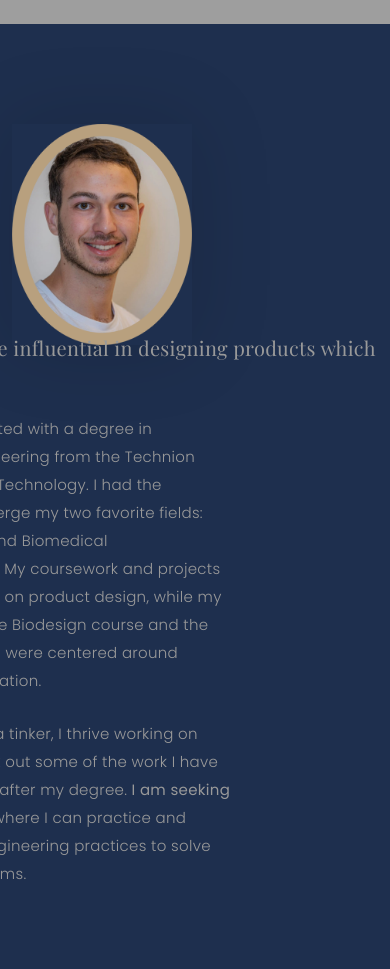
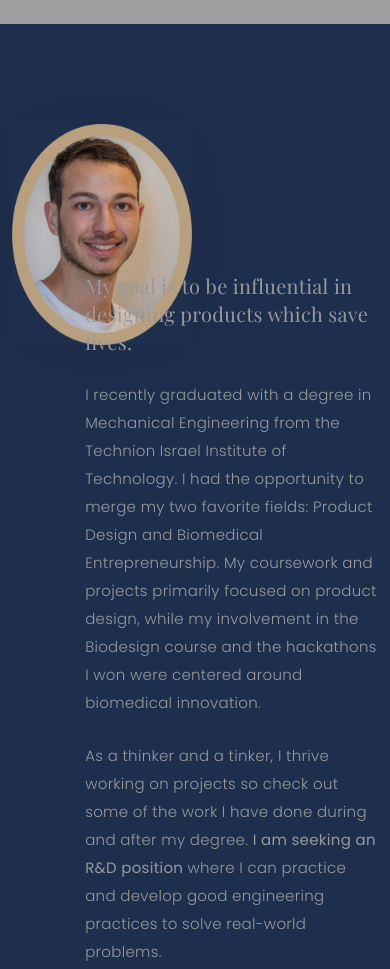
Before and after one commit to NoahB10/NoahB10.github.io, a plain HTML site: page index.html in a window 390 px wide. Shown: the part 820-1789 px from the top of the page. Drawn offline with nearby package versions, Linux system fonts and the light colour scheme; grey boxes are pictures that could not be loaded; a web font is replaced by a local one.

Commit message:
mobile updates pt2 about section

```diff
--- a/assets/css/style.css
+++ b/assets/css/style.css
@@ -594,15 +594,15 @@ p {
   font-family: "Playfair Display", serif;
   font-size: 28px;
   text-align: left;
-  margin-left: -40%;
-  margin-top: -3%;
+  margin-left: 20%;
+  margin-top: -20%;
 }
 
 #about .about-descr .separator {
-  max-width: 140%;
+  max-width: 100%;
   margin-bottom: 0;
   text-align: left;
-  margin-left: -40%;
+  margin-left: 20%;
 }
 
 /*--------------------------------------------------------------
--- a/index.html
+++ b/index.html
@@ -74,8 +74,35 @@
   </div><!-- End Hero -->
 
   <main id="main">
+    <!--- ======= About Section ======= -->
+    <div id="about" class="paddsection">
+      <div class="container">
+            <div class="div-img-bg">
+              <div class="about-img">
+                <img src="assets/img/headshot.png" class="img-responsive" alt="me">
+              </div>
+            </div>
+            <div class="about-descr">
 
-    <!-- ======= About Section ======= -->
+              <p class="p-heading"> My goal is to be influential in designing products which save lives.  </p>
+              <p class="separator">  I recently graduated with a degree in Mechanical Engineering from the Technion Israel Institute of Technology.
+                I had the opportunity to merge my two favorite fields: Product Design and Biomedical Entrepreneurship.
+                My coursework and projects primarily focused on product design, while my involvement in the Biodesign course and the hackathons I won were centered around biomedical innovation.
+              </p>
+<!--
+              <p class="separator"> My inquisitive nature constantly observes and questions the works of life. Gathering diverse information provides me with the necessary baseline to piece together multifaceted solutions.
+                My focus lies in obtaining extensive knowledge, experiences, skills, and connections that empower the creative genius essential for success in my goal.</p>
+              -->
+                <p class="separator"> As a thinker and a tinker, I thrive working on projects so check out some of the work I have done during and after my degree.
+                  <strong>I am seeking an R&D position </strong> where I can practice and develop good engineering practices to solve real-world problems.
+                  </p>
+            </div>
+
+          </div>
+        </div>
+      </div>
+    </div><!-- End About Section -->
+    <!-- ======= About Section =======
     <div id="about" class="paddsection">
       <div class="container">
         <div class="row justify-content-between">
@@ -99,7 +126,7 @@
               <!--
               <p class="separator"> My inquisitive nature constantly observes and questions the works of life. Gathering diverse information provides me with the necessary baseline to piece together multifaceted solutions.
                 My focus lies in obtaining extensive knowledge, experiences, skills, and connections that empower the creative genius essential for success in my goal.</p>
-               -->
+
                 <p class="separator"> As a thinker and a tinker, I thrive working on projects so check out some of the work I have done during and after my degree.
                   <strong>I am seeking an R&D position </strong> where I can practice and develop good engineering practices to solve real-world problems.
                   </p>
```
